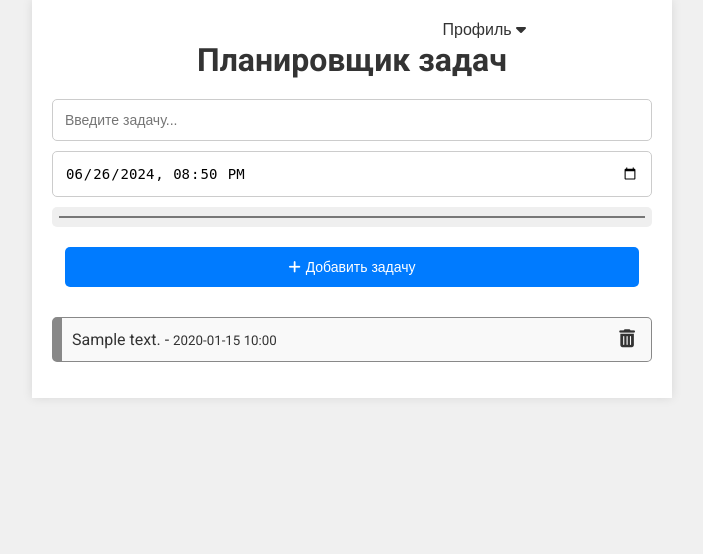
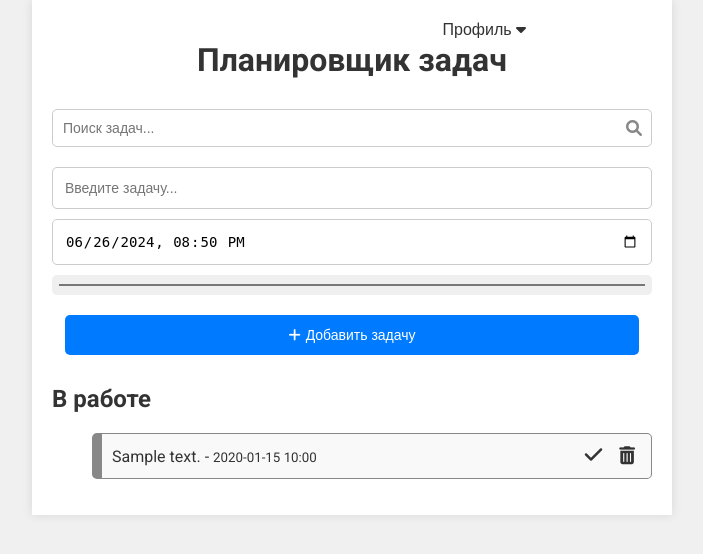
Before and after one commit to rRichboy/Taskmanager, a Flask app: page /tasks in a window 1280 px wide. Shown: the top 554 px of the page, without its empty margins (288-991 px from the left). Run offline with Flask 3, Linux system fonts and the light colour scheme; the visitor is signed in with stand-in values (Sample User, id 1); a database or web service that is not in the repository returns one stand-in record (values such as "Sample title"); some libraries are stand-ins or nearby versions.

Commit message:
update html + css

```diff
--- a/app.py
+++ b/app.py
@@ -198,6 +198,19 @@ def check_tasks():
         asyncio.run(send_notification(user_id, task_text))
 
 
+@app.route('/complete_task/<int:task_id>', methods=['POST'])
+@login_required
+def complete_task(task_id):
+    user_id = session['user_id']
+    conn = get_db_connection()
+    cursor = conn.cursor()
+    cursor.execute('UPDATE tasks SET completed = TRUE WHERE id = %s AND user_id = %s', (task_id, user_id))
+    conn.commit()
+    conn.close()
+
+    return redirect('/tasks')
+
+
 scheduler = BackgroundScheduler()
 scheduler.add_job(check_tasks, 'interval', minutes=1)
 scheduler.start()
--- a/static/regstyles.css
+++ b/static/regstyles.css
@@ -74,8 +74,8 @@ body {
 }
 
 .already-account {
-    text-align: center; /* Выравнивание текста по центру */
-    margin-top: 20px; /* Отступ сверху для элемента */
+    text-align: center;
+    margin-top: 20px;
 }
 
 .already-account a {
--- a/static/script.js
+++ b/static/script.js
@@ -3,7 +3,8 @@ document.addEventListener('DOMContentLoaded', () => {
     const taskDate = document.getElementById('task-date');
     const taskColor = document.getElementById('task-color');
     const addTaskBtn = document.getElementById('add-task');
-    const taskList = document.getElementById('task-list');
+    const taskListActive = document.getElementById('task-list-active');
+    const taskListCompleted = document.getElementById('task-list-completed');
     const notification = document.getElementById('notification');
     const body = document.body;
     const toggleDarkModeBtn = document.getElementById('toggle-dark-mode');
@@ -30,7 +31,9 @@ document.addEventListener('DOMContentLoaded', () => {
         if (!task_text || !task_time || !color) {
             alert('Пожалуйста, заполните все поля');
             return;
+
         }
+        updateTaskListsVisibility();
 
         const taskItem = document.createElement('li');
         taskItem.className = 'task-item';
@@ -39,11 +42,12 @@ document.addEventListener('DOMContentLoaded', () => {
         taskItem.innerHTML = `
             <span>${task_text} - <small>${new Date(task_time).toLocaleString()}</small></span>
             <div>
+                <button class="complete-task"><i class="fas fa-check"></i></button>
                 <button class="delete-task"><i class="fas fa-trash-alt"></i></button>
             </div>
         `;
 
-        taskList.appendChild(taskItem);
+        taskListActive.appendChild(taskItem);
 
         const formData = new FormData();
         formData.append('task_text', task_text);
@@ -70,8 +74,29 @@ document.addEventListener('DOMContentLoaded', () => {
         showNotification('Задача добавлена!');
     });
 
-    taskList.addEventListener('click', (e) => {
+    taskListActive.addEventListener('click', (e) => {
+        const completeButton = e.target.closest('.complete-task');
         const deleteButton = e.target.closest('.delete-task');
+
+        if (completeButton) {
+            e.preventDefault();
+            completeTask(completeButton);
+        }
+
+        if (deleteButton) {
+            e.preventDefault();
+            deleteTask(deleteButton);
+        }
+    });
+
+    taskListCompleted.addEventListener('click', (e) => {
+        const completeButton = e.target.closest('.complete-task');
+        const deleteButton = e.target.closest('.delete-task');
+
+        if (completeButton) {
+            e.preventDefault();
+            completeTask(completeButton);
+        }
 
         if (deleteButton) {
             e.preventDefault();
@@ -127,6 +152,51 @@ document.addEventListener('DOMContentLoaded', () => {
         }, 2000);
     }
 
+    const completedTasks = JSON.parse(localStorage.getItem('completedTasks')) || [];
+
+    function completeTask(completeButton) {
+        const taskItem = completeButton.closest('.task-item');
+        const taskId = taskItem.dataset.taskId;
+
+        taskItem.classList.toggle('done');
+
+        if (taskItem.classList.contains('done')) {
+            completedTasks.push(taskId);
+            showNotification('Задача завершена!');
+            taskListCompleted.appendChild(taskItem);
+        } else {
+            const index = completedTasks.indexOf(taskId);
+            if (index !== -1) {
+                completedTasks.splice(index, 1);
+            }
+            showNotification('Отмена завершения задачи');
+            taskListActive.appendChild(taskItem);
+        }
+
+        localStorage.setItem('completedTasks', JSON.stringify(completedTasks));
+        fetch(`/complete_task/${taskId}`, {
+            method: 'POST'
+        })
+            .then(response => {
+                if (!response.ok) {
+                    throw new Error('Ошибка при завершении задачи');
+                }
+            })
+            .catch(error => {
+                console.error('Ошибка:', error);
+                showNotification('Произошла ошибка при завершении задачи', 'error');
+            });
+        updateTaskListsVisibility();
+    }
+
+    completedTasks.forEach(taskId => {
+        const taskItem = document.querySelector(`.task-item[data-task-id="${taskId}"]`);
+        if (taskItem) {
+            taskItem.classList.add('done');
+            taskListCompleted.appendChild(taskItem);
+        }
+    })
+
     function deleteTask(deleteButton) {
         const taskItem = deleteButton.closest('.task-item');
         const taskId = taskItem.dataset.taskId;
@@ -143,6 +213,7 @@ document.addEventListener('DOMContentLoaded', () => {
                 if (response.ok) {
                     taskItem.remove();
                     showNotification(`Задача "${task_text}" удалена!`);
+                    updateTaskListsVisibility(); // Вызываем после успешного удаления
                 } else {
                     throw new Error('Ошибка удаления задачи');
                 }
@@ -152,4 +223,50 @@ document.addEventListener('DOMContentLoaded', () => {
                 showNotification('Произошла ошибка при удалении задачи', 'error');
             });
     }
+
+
+    const searchInput = document.getElementById('search-input');
+    let highlightTimeout;
+
+    searchInput.addEventListener('input', () => {
+        const searchText = searchInput.value.toLowerCase();
+        const taskItems = document.querySelectorAll('.task-item');
+
+        taskItems.forEach(task => {
+            const taskText = task.querySelector('span').textContent.toLowerCase();
+            if (taskText.includes(searchText) && searchText !== '') {
+                task.classList.add('highlight');
+                clearTimeout(highlightTimeout);
+                highlightTimeout = setTimeout(() => {
+                    task.classList.remove('highlight');
+                }, 5000); // Удалить подсветку через 5 секунд
+            } else {
+                task.classList.remove('highlight');
+            }
+        });
+
+        if (searchText === '') {
+            taskItems.forEach(task => task.classList.remove('highlight'));
+        }
+    });
+
+    document.body.addEventListener('click', (event) => {
+        if (event.target !== searchInput && !searchInput.contains(event.target)) {
+            searchInput.blur();
+        }
+    });
+
+    function updateTaskListsVisibility() {
+        const activeTasksContainer = document.getElementById('task-list-active-container');
+        const completedTasksContainer = document.getElementById('task-list-completed-container');
+
+        const activeTasks = document.querySelectorAll('#task-list-active > .task-item');
+        const completedTasks = document.querySelectorAll('#task-list-completed > .task-item');
+
+        activeTasksContainer.style.display = activeTasks.length > 0 ? 'block' : 'none';
+        completedTasksContainer.style.display = completedTasks.length > 0 ? 'block' : 'none';
+    }
+
+    updateTaskListsVisibility();
+
 });
--- a/static/styles.css
+++ b/static/styles.css
@@ -1,4 +1,40 @@
 @import url('https://fonts.googleapis.com/css2?family=Roboto:wght@400;700&display=swap');
+
+.task-search {
+    position: relative;
+    margin-bottom: 20px;
+    display: flex;
+    align-items: center;
+    justify-content: center;
+}
+
+#search-input {
+    width: 100%;
+    padding: 10px 20px 10px 10px;
+    margin-top: 10px;
+    border: 1px solid #ccc;
+    border-radius: 5px;
+    font-size: 14px;
+    text-align: left;
+    box-sizing: border-box;
+}
+
+.search-icon {
+    position: absolute;
+    right: 10px;
+    top: 60%;
+    transform: translateY(-50%);
+    color: #888;
+    pointer-events: none;
+}
+
+.task-item.highlight {
+    background-color: #ffff99;
+}
+
+.dark-mode .task-item.highlight {
+    background-color: #555500;
+}
 
 body {
     font-family: 'Roboto', sans-serif;
@@ -17,8 +53,8 @@ body {
     cursor: pointer;
     display: flex;
     align-items: center;
-    justify-content: center; /* Центровка кнопки по горизонтали */
-    margin: 10px auto; /* Центровка кнопки по горизонтали */
+    justify-content: center;
+    margin: 10px auto;
 }
 
 .add-task-btn i {
@@ -70,7 +106,7 @@ h1 {
 .task-input input[type="datetime-local"],
 .task-input input[type="color"],
 .task-input button {
-    width: calc(100% - 26px); /* Учитываем padding и border */
+    width: calc(100% - 26px);
     padding: 12px;
     margin-bottom: 10px;
     border: 1px solid #ccc;
@@ -133,6 +169,19 @@ h1 {
     background-color: #c82333;
 }
 
+
+.task-item .complete-task i {
+    font-size: 20px;
+}
+
+.task-item .complete-task.completed i {
+    color: green;
+}
+
+.task-item .complete-task.cancelled i {
+    color: red;
+}
+
 #task-list {
     list-style: none;
     padding: 0;
@@ -153,6 +202,11 @@ h1 {
 
 .task-item span {
     color: inherit;
+    display: block;
+    max-height: 4.8em;
+    overflow: hidden;
+    text-overflow: ellipsis;
+    white-space: normal;
 }
 
 .task-item.done {
@@ -167,6 +221,11 @@ h1 {
     font-size: 18px;
     margin-left: 5px;
     color: #333;
+}
+
+.task-item div {
+    display: flex;
+    align-items: center; /* Выравнивание элементов по центру по вертикали */
 }
 
 .task-item button:hover {
@@ -362,7 +421,6 @@ input:checked + .slider:before {
     display: block;
 }
 
-/* New styles for dark mode profile button */
 .dark-mode .profile-btn {
     color: #fff;
 }
--- a/templates/index.html
+++ b/templates/index.html
@@ -22,6 +22,10 @@
         </div>
     </div>
     <h1>Планировщик задач</h1>
+    <div class="task-search">
+        <input type="text" id="search-input" placeholder="Поиск задач...">
+        <i class="fas fa-search search-icon"></i>
+    </div>
     <div class="task-input">
         <form id="task-form" method="POST" action="/add_task">
             <input type="text" name="task_text" id="task-input" placeholder="Введите задачу...">
@@ -31,17 +35,37 @@
             </button>
         </form>
     </div>
-    <ul id="task-list">
-        {% for task in tasks %}
+    <div>
+        <div id="task-list-active-container">
+            <h2>В работе</h2>
+            <ul id="task-list-active">
+                {% for task in tasks if not task[4] %}
                 <li class="task-item added" style="border-color: {{ task[3] }}" data-task-id="{{ task[0] }}">
                     <span>{{ task[1] }} - <small>{{ task[2].strftime("%Y-%m-%d %H:%M") }}</small></span>
                     <div>
+                        <button class="complete-task"><i class="fas fa-check"></i></button>
                         <button class="delete-task"><i class="fas fa-trash-alt"></i></button>
                     </div>
                 </li>
                 {% endfor %}
             </ul>
         </div>
+        <div>
+            <div id="task-list-completed-container">
+                <h2>Завершенные</h2>
+                <ul id="task-list-completed">
+                    {% for task in tasks if task[4] %}
+                    <li class="task-item added" style="border-color: {{ task[3] }}" data-task-id="{{ task[0] }}">
+                        <span>{{ task[1] }} - <small>{{ task[2].strftime("%Y-%m-%d %H:%M") }}</small></span>
+                        <div>
+                            <button class="complete-task"><i class="fas fa-check"></i></button>
+                            <button class="delete-task"><i class="fas fa-trash-alt"></i></button>
+                        </div>
+                    </li>
+                    {% endfor %}
+                </ul>
+            </div>
+        </div>
         <div id="notification" class="notification"></div>
         <script src="../static/script.js"></script>
 </body>
```
Lines whose indentation alone changed are shown as unchanged.
